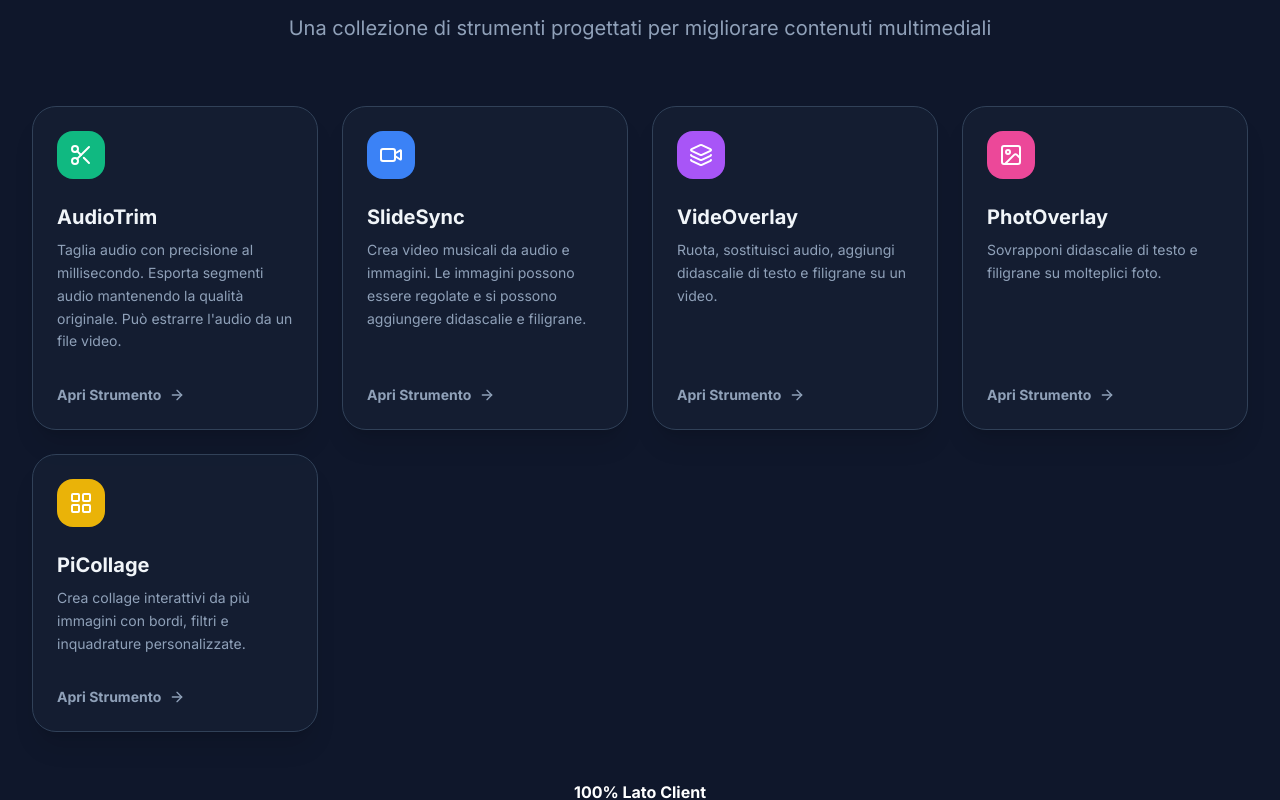
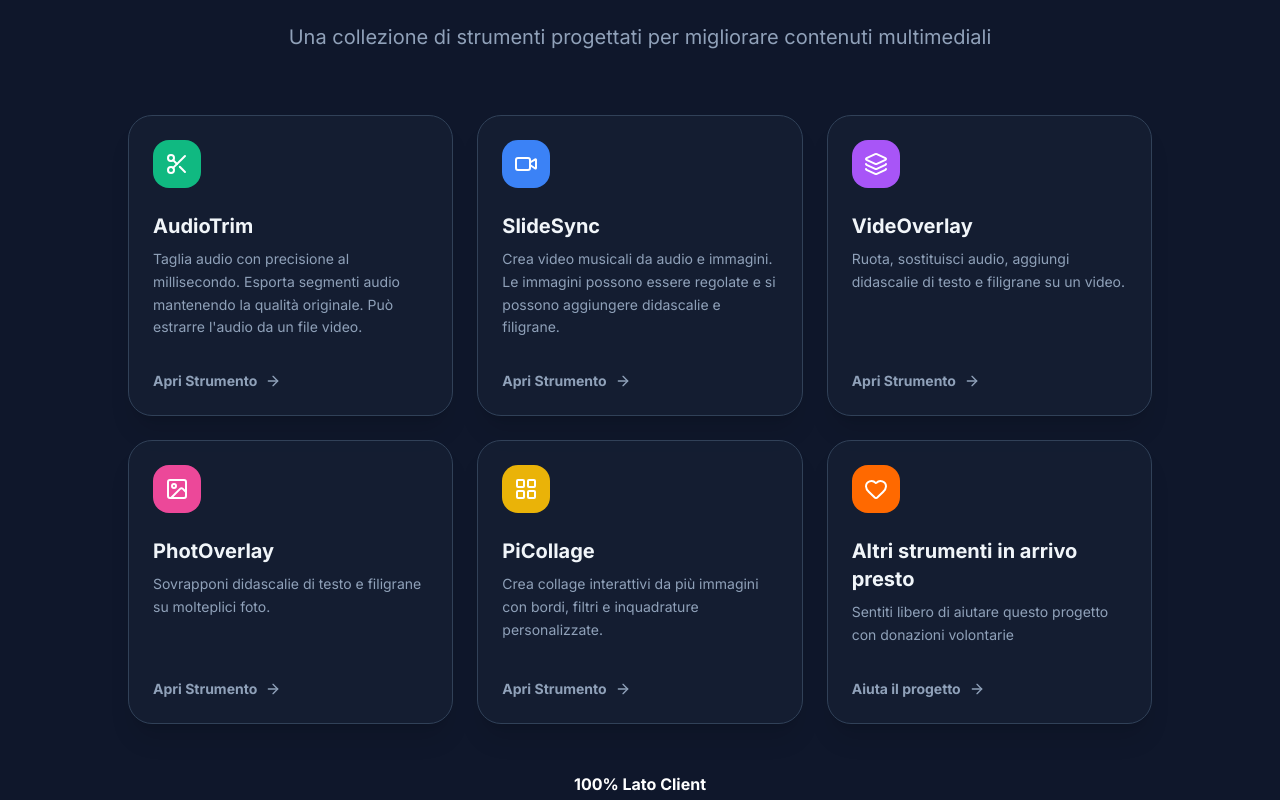
Before and after one commit to flavioroma/Studio-One, a React (Vite) app: page / in a window 1280 px wide. Built offline with nearby package versions, Linux system fonts and the light colour scheme.

Commit message:
Introduced a voluntary donation tool and amended the homepage

```diff
--- a/App.tsx
+++ b/App.tsx
@@ -7,6 +7,7 @@ import { AudioTrimTool } from './tools/AudioTrim/AudioTrimTool';
 import { VideoverlayTool } from './tools/Videoverlay/VideoverlayTool';
 import { PhotoverlayTool } from './tools/Photoverlay/PhotoverlayTool';
 import { PiCollageTool } from './tools/PiCollage/PiCollageTool';
+import { DonationTool } from './tools/Donation/DonationTool';
 import { LanguageProvider, useLanguage } from './contexts/LanguageContext';
 
 export type ToolId =
@@ -15,7 +16,8 @@ export type ToolId =
   | 'photoverlay'
   | 'audiotrim'
   | 'videoverlay'
-  | 'picollage';
+  | 'picollage'
+  | 'donation';
 
 const AppContent: React.FC = () => {
   const [activeTool, setActiveTool] = useState<ToolId>('home');
@@ -32,6 +34,8 @@ const AppContent: React.FC = () => {
         return <PhotoverlayTool />;
       case 'picollage':
         return <PiCollageTool />;
+      case 'donation':
+        return <DonationTool />;
       default:
         return <Home onSelectTool={setActiveTool} />;
     }
@@ -51,6 +55,8 @@ const AppContent: React.FC = () => {
         return t.tools.photoverlay.title;
       case 'picollage':
         return t.tools.picollage.title;
+      case 'donation':
+        return t.home.donation.title;
       default:
         return '';
     }
--- /dev/null
+++ b/tools/Donation/DonationTool.tsx
@@ -0,0 +1,29 @@
+import React from 'react';
+import { useLanguage } from '../../contexts/LanguageContext';
+
+export const DonationTool: React.FC = () => {
+  const { t } = useLanguage();
+
+  return (
+    <div className="h-full flex flex-col items-center justify-center p-8 bg-slate-900 overflow-y-auto animate-fadeIn">
+      <div className="max-w-2xl w-full text-center space-y-8">
+        <div>
+          <h2 className="text-3xl font-bold text-white mb-4">
+            {t.home.donation.title}
+          </h2>
+          <p className="text-slate-400 text-lg">
+            {t.home.donation.description}
+          </p>
+        </div>
+
+        <div className="bg-slate-800 p-8 rounded-3xl shadow-2xl border border-slate-700 flex flex-col items-center">
+          <img
+            src="/assets/donations/qrcode.png"
+            alt="Donation QR Code"
+            className="w-64 h-64 object-contain rounded-xl bg-white p-2 mx-auto"
+          />
+        </div>
+      </div>
+    </div>
+  );
+};
--- a/translations.ts
+++ b/translations.ts
@@ -81,6 +81,11 @@ export const translations = {
       clientSideTitle: '100% Client-Side',
       clientSideDesc:
         'No servers involved - All processing happens directly in your browser, keeping your data private',
+      donation: {
+        title: 'More tools coming soon',
+        description: 'Please feel free to help this project with voluntary donations',
+        link: 'Help the project',
+      },
     },
     tools: {
       audiotrim: {
@@ -340,6 +345,11 @@ export const translations = {
       clientSideTitle: '100% Lato Client',
       clientSideDesc:
         "Nessun server coinvolto - L'elaborazione avviene localmente nel browser, mantenendo i tuoi dati privati",
+      donation: {
+        title: 'Altri strumenti in arrivo presto',
+        description: 'Sentiti libero di aiutare questo progetto con donazioni volontarie',
+        link: 'Aiuta il progetto',
+      },
     },
     tools: {
       audiotrim: {
--- a/views/Home.tsx
+++ b/views/Home.tsx
@@ -7,6 +7,7 @@ import {
   Layers,
   Image as ImageIcon,
   LayoutGrid,
+  Heart,
 } from 'lucide-react';
 import { ToolId } from '../App';
 import { useLanguage } from '../contexts/LanguageContext';
@@ -65,6 +66,16 @@ export const Home: React.FC<HomeProps> = ({ onSelectTool }) => {
       hoverBorder: 'hover:border-tool-picollage/50',
       badge: t.home.badges.new,
     },
+    {
+      id: 'donation' as ToolId,
+      name: t.home.donation.title,
+      description: t.home.donation.description,
+      icon: Heart,
+      color: 'bg-orange-500',
+      hoverBorder: 'hover:border-orange-500/50',
+      badge: '', // No badge needed
+      linkText: t.home.donation.link,
+    },
   ];
 
   return (
@@ -81,7 +92,7 @@ export const Home: React.FC<HomeProps> = ({ onSelectTool }) => {
         </p>
       </div>
 
-      <div className="grid grid-cols-1 md:grid-cols-2 lg:grid-cols-4 gap-6 max-w-7xl w-full">
+      <div className="grid grid-cols-1 md:grid-cols-2 lg:grid-cols-3 gap-6 max-w-5xl w-full">
         {tools.map((tool) => (
           <button
             key={tool.id}
@@ -104,7 +115,7 @@ export const Home: React.FC<HomeProps> = ({ onSelectTool }) => {
             <p className="text-slate-400 text-sm leading-relaxed mb-8 flex-1">{tool.description}</p>
 
             <div className="flex items-center gap-2 text-slate-400 text-sm font-bold group-hover:gap-4 transition-all">
-              <span>{t.common.openTool}</span>
+              <span>{tool.linkText || t.common.openTool}</span>
               <ArrowRight className="w-4 h-4" />
             </div>
 
```
Also changed, not shown: public/assets/donations/qrcode.png (added).
